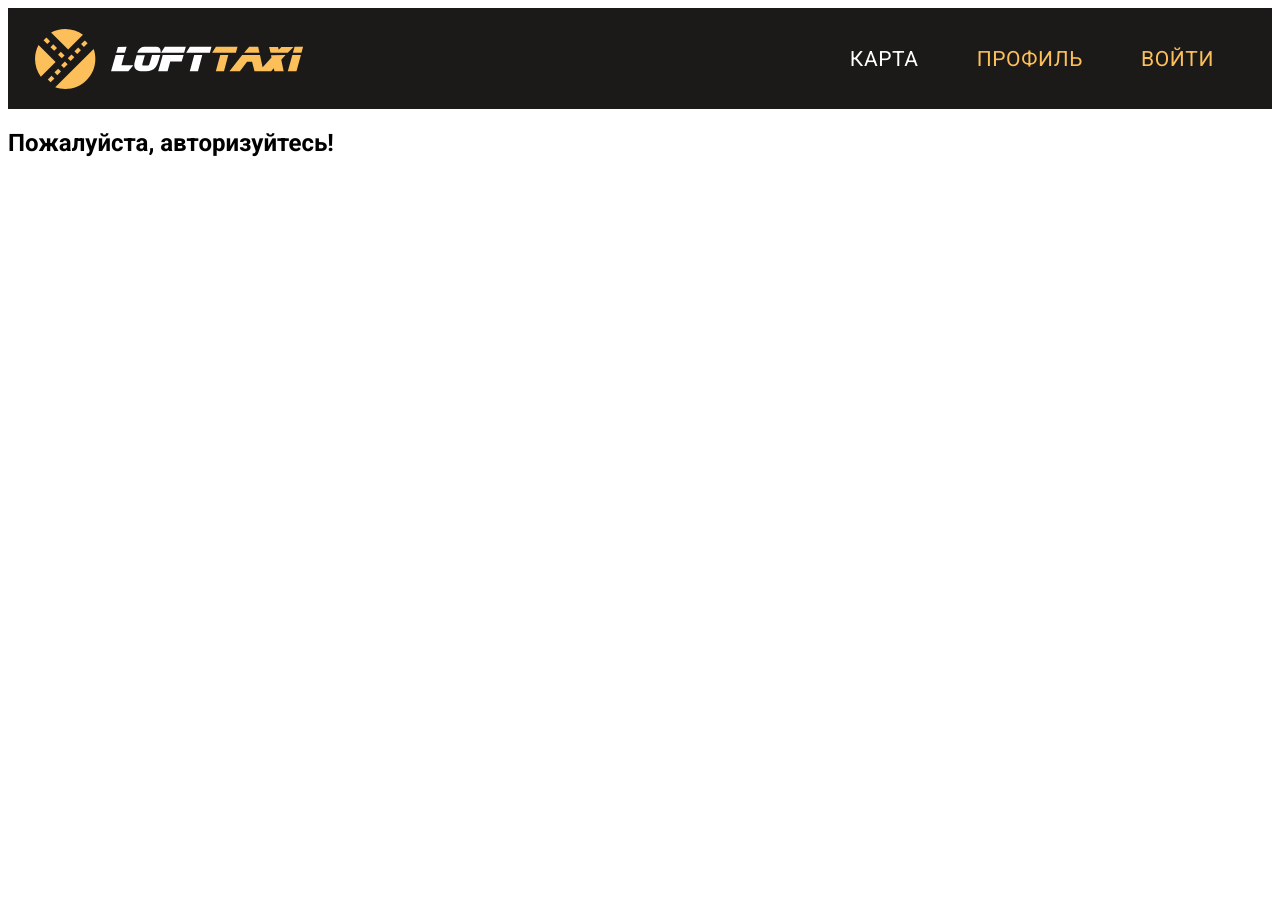
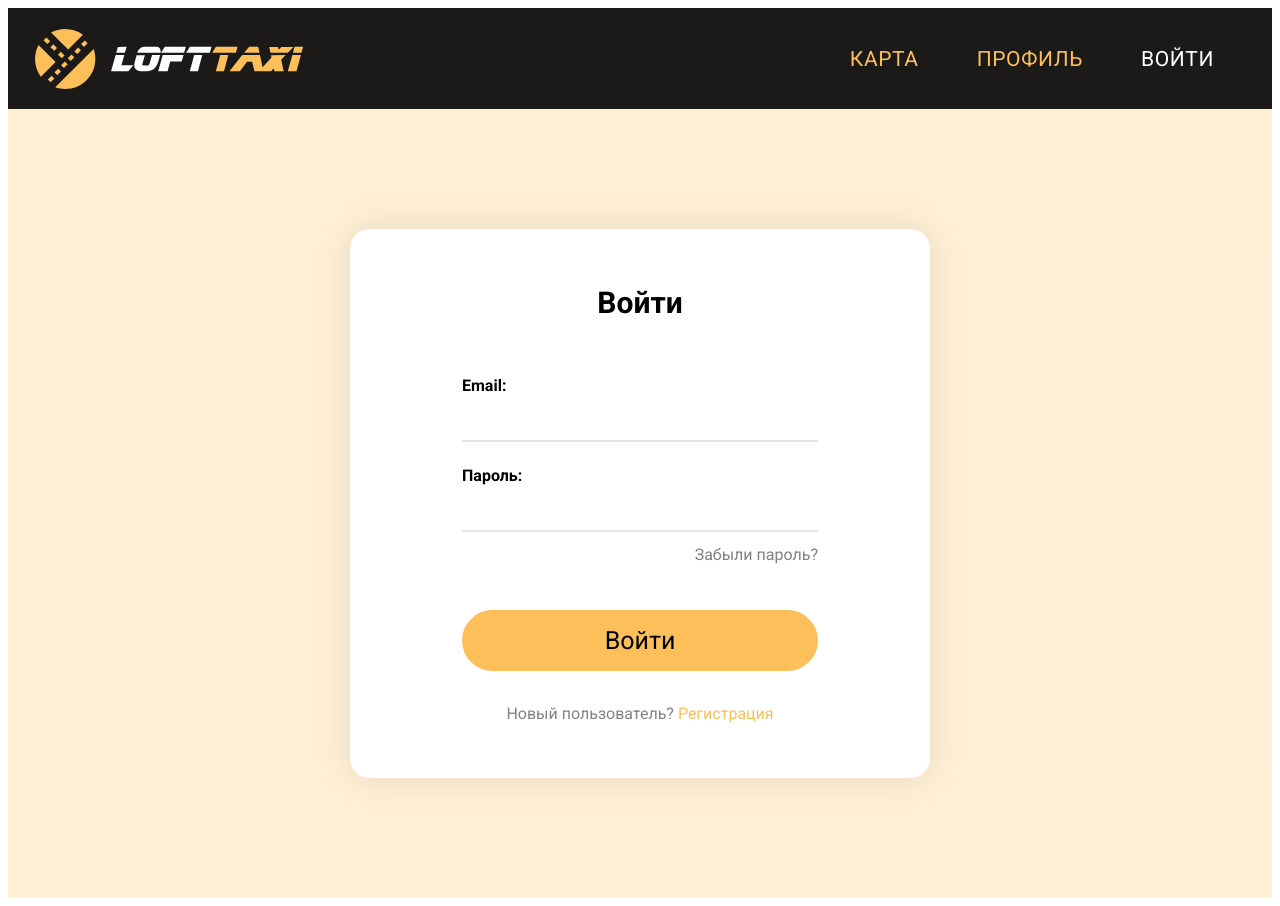
Before and after one commit to roman-ivannikov/loft-taxi, a React (Create React App) app: page / in a window 1280 px wide. Before the commit the page ends 800 px from the top, so only its background shows below. Built offline with nearby package versions, Linux system fonts and the light colour scheme.

Commit message:
Продолжаю работу над ДЗ №2

```diff
--- a/src/App.css
+++ b/src/App.css
@@ -67,14 +67,6 @@ button,
 .page {
   background-color: #fdbf5a40;
   padding: 15vh 0;
-}
-
-main {
-  position: relative;
-}
-
-section {
-  position: relative;
 }
 
 .form {
@@ -153,3 +145,17 @@ section {
 .form__other > button {
   color: #FDBF5A;
 }
+
+.map-wrapper {
+  position: relative;
+  width: 100%;
+  height: 100%;
+}
+
+.map {
+  position: absolute;
+  top: 0;
+  bottom: 0;
+  left: 0;
+  right: 0;
+}
--- a/src/App.js
+++ b/src/App.js
@@ -1,95 +1,56 @@
 import React from 'react';
 import Header from './components/Header';
-import LoginPage from './components/LoginPage';
+import { LoginPageWithAuth } from './components/LoginPage';
 import RegistrationPage from './components/RegistrationPage';
 import MapPage from './components/MapPage';
-import ProfilePage from './components/ProfilePage';
-import PropTypes from 'prop-types';
+import { ProfilePageWithAuth } from './components/ProfilePage';
+// import 'mapbox-gl/dist/mapbox-gl.css';
+import { withAuth } from './components/AuthContext';
 
-const listPages = {
-  map: { name: 'Карта', component: MapPage, showInMenu: true },
-  profile: { name: 'Профиль', component: ProfilePage, showInMenu: true },
-  login: { name: 'Войти', component: LoginPage, showInMenu: true },
-  registration: { name: 'Регистрация', component: RegistrationPage, showInMenu: false }
+const pages = {
+  map: { name: 'Карта', component: (props) => <MapPage {...props} />, showInMenu: true, isPrivate: true },
+  profile: { name: 'Профиль', component: (props) => <ProfilePageWithAuth {...props} />, showInMenu: true, isPrivate: true },
+  login: { name: 'Войти', component: (props) => <LoginPageWithAuth {...props} />, showInMenu: true },
+  registration: { name: 'Регистрация', component: (props) => <RegistrationPage {...props} />, showInMenu: false }
 }
 
 const menuItems = [];
-let loginItemIndex = null;
-for (let key in listPages) {
-    if (listPages[key].showInMenu !== false) {
-      menuItems.push({ 'page': key, 'text': listPages[key].name } );
-      if ( loginItemIndex === null  && key === 'login' ) {
-        loginItemIndex = menuItems.length - 1;
-      }
+for (let key in pages) {
+    if (pages[key].showInMenu !== false) {
+      menuItems.push({ 'page': key, 'text': pages[key].name } );
     }
 };
 
-const Authorization = React.createContext();
-
 class App extends React.Component {
   state = {
-    currentPage: 'map',
-    isLoggedIn: false,
-    currentUser: null
+    currentPage: 'login'
   };
 
   goToPage = ( page ) => {
-    this.setState( {currentPage: page} );
-  };
-
-  login = ({ userEmail, userPassword }) => {
-    if (loginItemIndex !== null) {
-      menuItems[loginItemIndex].text = 'Выйти';
+    const isPrivatePage = pages[page].isPrivate ? true : false;
+    if ( (isPrivatePage && this.props.isLoggedIn) || (!isPrivatePage) ) {
+      this.setState({ currentPage: page })
+    } else {
+      this.setState({ currentPage: 'login' })
     }
-    this.setState({ isLoggedIn: true });
-    this.setState ({ currentUser: userEmail })
-  };
-
-  logout = () => {
-    if (loginItemIndex !== null) {
-      menuItems[loginItemIndex].text = 'Войти';
-    }
-    this.setState({ isLoggedIn: false });
-    this.setState ({ currentUser: null })
   };
 
   render() {
-    const Page = listPages[ this.state.currentPage ].component;
-
-    Page.propTypes = {
-      goToPage: PropTypes.func
-    };
-
     return (
-      <Authorization.Provider value={{
-        isLoggedIn: this.state.isLoggedIn,
-        logIn: this.login,
-        logOut: this.logout
-      }}>
-        <Authorization.Consumer>
-          {(value) => <Header
-              pages={menuItems}
-              currentPage={this.state.currentPage}
-              goToPage={this.goToPage}
-              isLoggedIn={value.isLoggedIn}
-              logOut={value.logOut}
-          />}
-        </Authorization.Consumer>
-
-        <main>
-          <section>
-            <Authorization.Consumer>
-              {(value) => <Page
-                goToPage={this.goToPage}
-                isLoggedIn={value.isLoggedIn}
-                logIn={value.logIn}
-              />}
-            </Authorization.Consumer>
-          </section>
-        </main>
-      </Authorization.Provider>
+        <>
+          <Header
+              menuItems={ menuItems }
+              currentPage={ this.state.currentPage }
+              goToPage={ this.goToPage }
+          />
+          <main>
+            <section>
+                { pages[this.state.currentPage].component({ goToPage: this.goToPage }) }
+            </section>
+          </main>
+        </>
     )
   }
 }
 
-export default App;
+export default withAuth(App);
--- /dev/null
+++ b/src/components/AuthContext.jsx
@@ -0,0 +1,37 @@
+import React from 'react';
+
+export const AuthContext = React.createContext();
+
+export const AuthProvider = ({ children }) => {
+    const [ isLoggedIn, setIsLoggedIn ] = React.useState(false);
+
+    const logIn = (email, password) => {
+        setIsLoggedIn(true);
+    }
+
+    const logOut = () => {
+        setIsLoggedIn(false);
+    }
+
+    return (
+        <AuthContext.Provider value={{ logIn, logOut, isLoggedIn }}>
+            { children }
+        </AuthContext.Provider>
+    )
+}
+
+export const withAuth = (WrappedComponent) => {
+    return class extends React.Component {
+        render() {
+            return (
+                <AuthContext.Consumer>
+                    {
+                        (value) => {
+                            return <WrappedComponent {...value} {...this.props} />
+                        }
+                    }
+                </AuthContext.Consumer>
+            )
+        }
+    }
+}
--- a/src/components/Header.js
+++ b/src/components/Header.js
@@ -1,13 +1,13 @@
 import React from 'react';
 import logo from '../logo.svg';
-import Nav from './Nav';
+import { NavWithAuth } from './Nav';
 
 const Header = ( props ) => (
     <header className="header">
         <div className="container">
             <div className="header__wrap">
                 <img src={logo} className="header__logo" alt="logo" />
-                <Nav {...props}></Nav>
+                <NavWithAuth {...props}></NavWithAuth>
             </div>
         </div>
     </header>
--- a/src/components/MapPage.js
+++ b/src/components/MapPage.js
@@ -1,37 +1,29 @@
-import React, { useRef, useEffect } from "react";
+import React, { Component } from "react";
 import mapboxgl from "mapbox-gl";
-import "mapbox-gl/dist/mapbox-gl.css";
-import AccessDenied from "./AccessDenied";
 
-mapboxgl.accessToken = 'pk.eyJ1IjoiZG82cGJpdTE5NzciLCJhIjoiY2wzaDJ5Y3BzMTd0NjNkcDhnYXN3Ym53NSJ9.ozHztLTRBjeidBPG3vrjXg';
+export default class MapPage extends Component {
+  map = null;
+  mapContainer = React.createRef();
 
-const MapPage = ({ isLoggedIn }) => {
+  componentDidMount() {
+    mapboxgl.accessToken = 'pk.eyJ1IjoiZG82cGJpdTE5NzciLCJhIjoiY2wzaDJ5Y3BzMTd0NjNkcDhnYXN3Ym53NSJ9.ozHztLTRBjeidBPG3vrjXg';
 
-  const mapContainerRef = useRef(null);
+    this.map = new mapboxgl.Map({
+      container: this.mapContainer.current,
+      center: [90.50008026687789, 56.2666187056609],
+      zoom: 15,
+      style: 'mapbox://styles/mapbox/streets-v11',
+    });
+  }
 
-  const style = {
-    position: 'absolute',
-    top: 0,
-    bottom: 0,
-    width: '100%',
-    height: '100vh'
-  };
+  componentWillUnmount() {
+    this.map.remove();
+  }
 
-  useEffect(() => {
-    if (isLoggedIn) {
-      const map = new mapboxgl.Map({
-        container: mapContainerRef.current,
-        center: [90.50008026687789, 56.2666187056609],
-        zoom: 15,
-        style: 'mapbox://styles/mapbox/streets-v11',
-      });
-      return () => map.remove();
-    }
-  }, [isLoggedIn]);
-
-  return (
-    isLoggedIn ? <div style={style} ref={mapContainerRef}></div> : <AccessDenied/>
-  )
+  render() {
+    return (
+      <div className="map-wrapper">
+        <div data-testid="map" className="map" ref={this.mapContainer}/>
+      </div>
+  )}
 }
-
-export default MapPage;
--- a/src/components/Nav.js
+++ b/src/components/Nav.js
@@ -1,39 +1,24 @@
 import React from "react";
-import Button from '@mui/material/Button';
 import PropTypes from 'prop-types';
+import NavItem from "./NavItems";
+import { withAuth } from "./AuthContext";
 
 class Nav extends React.Component {
-    handleClick = (e) => {
-        if (this.props.isLoggedIn && e.target.dataset.href === 'login') {
-            this.props.logOut();
-            this.props.goToPage( this.props.currentPage );
-        } else {
-            this.props.goToPage( e.target.dataset.href );
-        }
-    }
-
-    NavItem = ({ page, text }) => {
-        return (
-            <Button
-                className="nav__item"
-                data-href={page}
-                onClick={this.handleClick}
-                color={page === this.props.currentPage ? "secondary" : "primary"}
-            >{text}
-            </Button>
-        )
-    }
-
     render() {
-        this.NavItem.propTypes = {
-            text: PropTypes.string,
-            page: PropTypes.string
-        }
+        const { menuItems, currentPage, goToPage } = this.props;
         return (
             <nav className="header__nav nav">
-                {this.props.pages.map( item => (
-                    <this.NavItem key={item.page} text={item.text} page={item.page}/>
-                ))}
+                {
+                    menuItems.map( item => (
+                        <NavItem
+                            key={ item.page }
+                            text={ item.text }
+                            page={ item.page }
+                            color={ item.page === currentPage ? "secondary" : "primary"}
+                            goToPage={ goToPage }
+                        />
+                    ))
+                }
             </nav>
         );
     }
@@ -42,7 +27,9 @@ class Nav extends React.Component {
 Nav.propTypes = {
     currentPage: PropTypes.string,
     goToPage: PropTypes.func,
+    logOut: PropTypes.func,
+    isLoggedIn: PropTypes.bool,
     pages: PropTypes.array
 }
 
-export default Nav;
+export const NavWithAuth = withAuth(Nav);
--- /dev/null
+++ b/src/components/NavItems.jsx
@@ -0,0 +1,33 @@
+import React from "react";
+import Button from '@mui/material/Button';
+import PropTypes from 'prop-types';
+
+class NavItem extends React.Component {
+    handleClick = (e) => {
+        const target = e.target.dataset.href;
+        this.props.goToPage(target);
+    }
+
+    render() {
+        const { text, page, color } = this.props;
+
+        return (
+            <Button
+                className="nav__item"
+                data-href={ page }
+                color={ color }
+                onClick={ this.handleClick }
+            >
+                { text }
+            </Button>
+        );
+    }
+}
+
+NavItem.propTypes = {
+    text: PropTypes.string,
+    page: PropTypes.string,
+    color: PropTypes.string
+}
+
+export default NavItem;
--- a/src/components/ProfilePage.js
+++ b/src/components/ProfilePage.js
@@ -1,8 +1,16 @@
 import React from 'react';
-import AccessDenied from './AccessDenied';
+import { withAuth } from './AuthContext';
+import Button from '@mui/material/Button';
 
-const ProfilePage = ({ isLoggedIn }) => {
-    return isLoggedIn ? <h1>Profile Page</h1> : <AccessDenied/>;
+class ProfilePage extends React.Component {
+    unauthenticated = () => {
+        this.props.logOut();
+        this.props.goToPage('login');
+    }
+
+    render() {
+        return <p>Это ваш Профиль.<br /><Button onClick={this.unauthenticated}>Выйти</Button></p>;
+    }
 }
 
-export default ProfilePage;
+export const ProfilePageWithAuth = withAuth(ProfilePage);
--- a/src/index.js
+++ b/src/index.js
@@ -4,13 +4,16 @@ import App from './App';
 import './App.css';
 import { theme } from './Theme';
 import { ThemeProvider } from '@mui/material/styles';
+import { AuthProvider } from './components/AuthContext';
 
 
 const root = createRoot(document.getElementById("root"));
 root.render(
   <React.StrictMode>
     <ThemeProvider theme={theme}>
-      <App/>
+      <AuthProvider>
+        <App/>
+      </AuthProvider>
     </ThemeProvider>
   </React.StrictMode>
 );
```
Also changed, not shown: src/components/LoginPage.js (+10 -2 lines), 2 other files (tests, documents, lock files or other folders).
